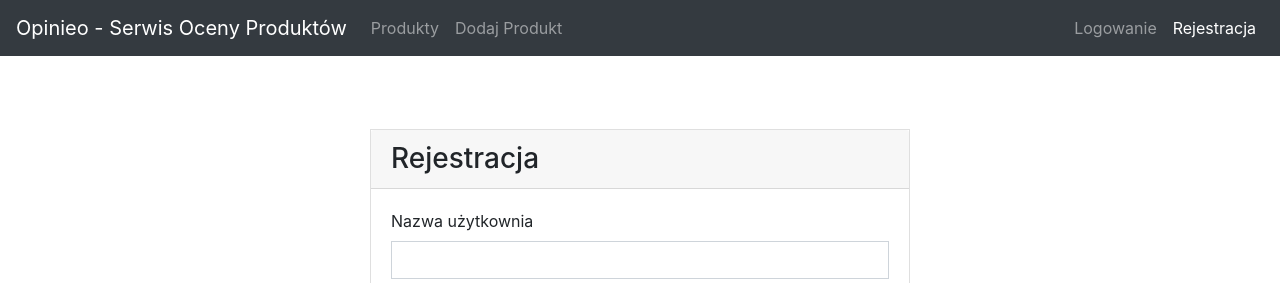
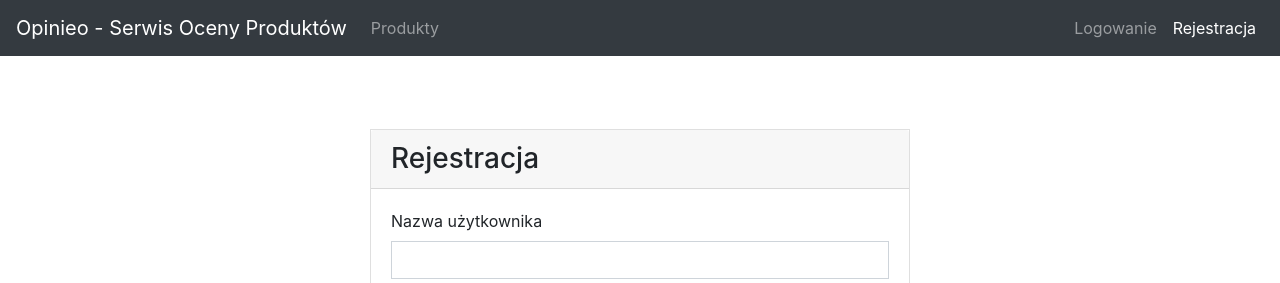
Before and after one commit to PiotrPopowski/SerwisProduktow, an Angular app in the folder Client/: page /register in a window 1280 px wide. Shown: the top 283 px of the page. Built offline with nearby package versions, Linux system fonts and the light colour scheme.

Commit message:
Added being logged condition to see addProduct button

```diff
--- a/Client/src/app/app.component.html
+++ b/Client/src/app/app.component.html
@@ -10,7 +10,7 @@
         <a class="nav-link" routerLink="/events" routerLinkActive="active">Produkty</a>
       </li>
       <li class="nav_item">
-        <a class="nav-link" routerLink="/add-service" routerLinkActive="active">Dodaj Produkt</a>
+        <a class="nav-link" *ngIf="_authService.loggedIn()" routerLink="/add-service" routerLinkActive="active">Dodaj Produkt</a>
       </li>
     </ul>
     <ul class="navbar-nav">
--- a/Client/src/app/register/register.component.html
+++ b/Client/src/app/register/register.component.html
@@ -11,7 +11,7 @@
           <div class="card-body">
             <form class="form">
               <div class="form-group">
-                <label for="uname1">Nazwa użytkownia</label>
+                <label for="uname1">Nazwa użytkownika</label>
                 <input type="text" [(ngModel)]="registerUserData.login" name="login" class="form-control rounded-0" required>
               </div>
               <div class="form-group">
```
